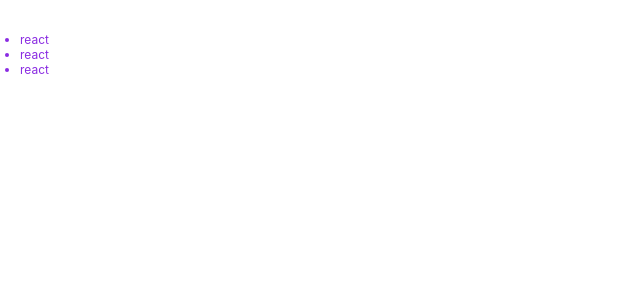
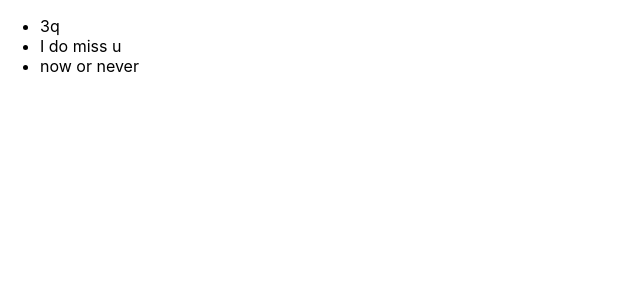
Before and after one commit to keepgitup/preview_js_react, a React (Create React App) app in the folder my-app/: page / in a window 1280 px wide. Shown: the top 300 px of the page, without its empty margins (0-640 px from the left). Built offline with nearby package versions, Linux system fonts and the light colour scheme.

Commit message:
update emmet & react app.js change

```diff
--- a/my-app/src/App.css
+++ b/my-app/src/App.css
@@ -40,5 +40,5 @@
 .comment {
     padding: 20px;
     color: blueviolet;
-    font-size: 12px;
+    font-size: 30px;
 }
--- /dev/null
+++ b/my-app/src/App.js
@@ -0,0 +1,16 @@
+import logo from './logo.svg';
+import './App.css';
+
+function App() {
+    return (
+   <ul className="comments">
+    <li>3q</li>
+    <li>I do miss u</li>
+    <li>now or never</li>
+   </ul>
+
+
+    );
+}
+
+export default App;
```
